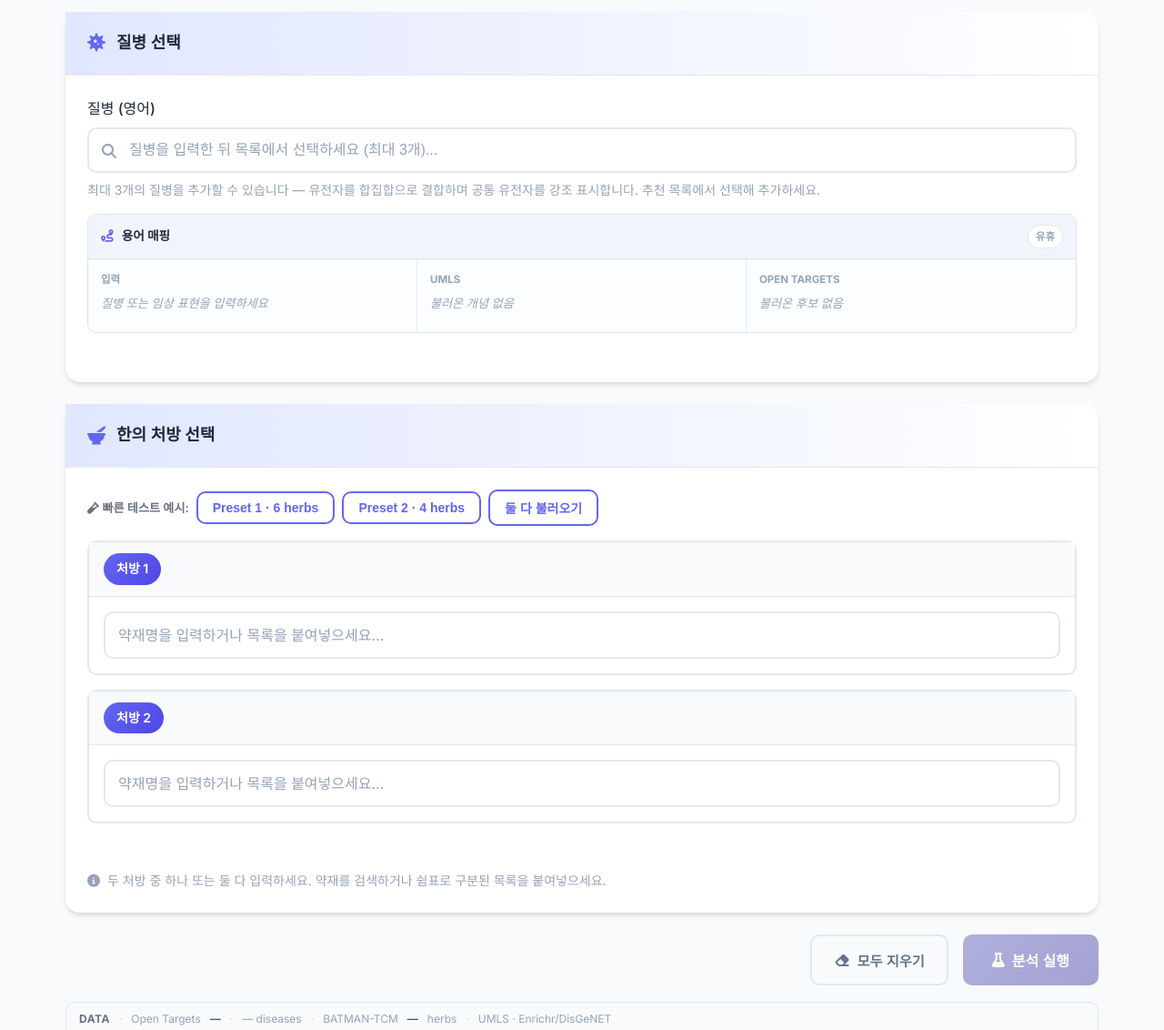
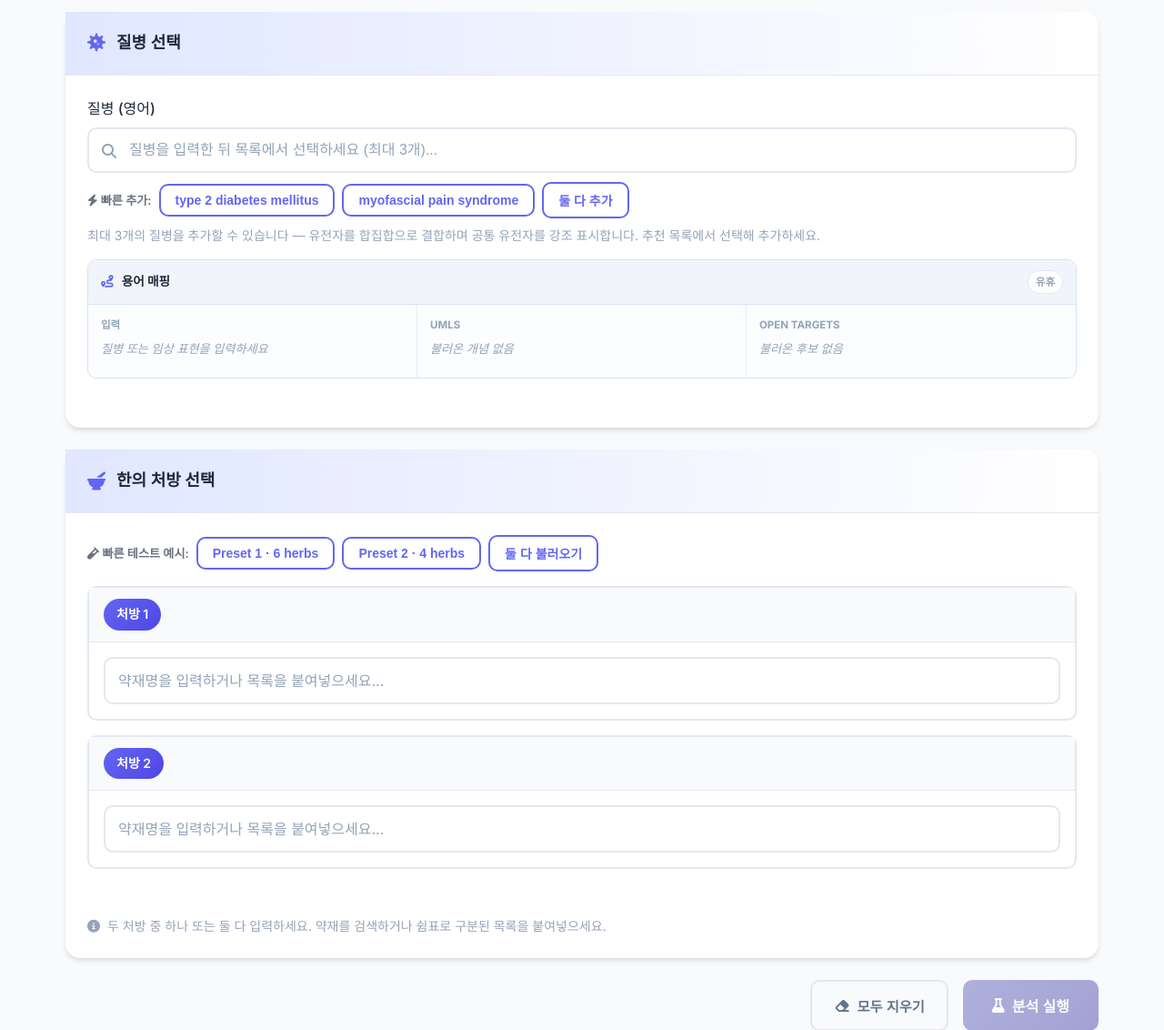
Before and after one commit to kiomllm744/BAIonKM, a Flask app: page / in a window 1280 px wide. Shown: the part 194-1326 px from the top of the page at 91% size. Run offline with Flask 3, Linux system fonts and the light colour scheme; data that the repository does not hold is empty; some libraries are stand-ins or nearby versions.

Commit message:
Analysis form: quick-add default diseases (type 2 diabetes mellitus + myofascial pain syndrome)
Mirrors the prescription quick-test presets: a 'Quick add' bar under the disease input with one button per default disease plus 'Add both'. Buttons carry the exact Open Targets entries (type 2 diabetes mellitus = MONDO_0005148, myofascial pain syndrome = EFO_1001054) and call the existing addDisease(name,id) -- same path as picking from autocomplete (de-dupe + 3-disease cap respected). Bilingual labels (Quick add / 빠른 추가, Add both / 둘 다 추가); disease names stay canonical (proper nouns).

Co-Authored-By: Claude Opus 4.8 (1M context) <noreply@anthropic.com>

```diff
--- a/static/js/app.js
+++ b/static/js/app.js
@@ -991,6 +991,20 @@ function setupEventListeners() {
         btn.addEventListener('click', () => loadPreset(btn.dataset.preset));
     });
 
+    // Quick-add default diseases (mirrors the prescription presets). "Add both"
+    // adds every named preset button's disease; individual buttons add their own.
+    document.querySelectorAll('.disease-preset-btn').forEach(btn => {
+        btn.addEventListener('click', () => {
+            if (btn.dataset.diseaseAddBoth) {
+                document.querySelectorAll('.disease-preset-btn[data-disease-id]').forEach(b => {
+                    addDisease(b.dataset.diseaseName, b.dataset.diseaseId);
+                });
+            } else {
+                addDisease(btn.dataset.diseaseName, btn.dataset.diseaseId);
+            }
+        });
+    });
+
     if (elements.form) {
         elements.form.addEventListener('submit', handleFormSubmit);
     }
--- a/static/js/i18n.js
+++ b/static/js/i18n.js
@@ -48,6 +48,8 @@
       'index.addPrescription': 'Add Prescription',
       'index.presets': 'Quick test presets:',
       'index.loadAll': 'Load both',
+      'index.diseasePresets': 'Quick add:',
+      'index.addBothDiseases': 'Add both',
       'index.herbPlaceholder': 'Type herb name or paste list...',
       'index.herbPlaceholderMore': 'Add more herbs...',
       'index.prescriptionsHint': 'Fill one or both prescriptions. Type to search or paste a comma-separated list of herbs.',
@@ -349,6 +351,8 @@
       'index.addPrescription': '처방 추가',
       'index.presets': '빠른 테스트 예시:',
       'index.loadAll': '둘 다 불러오기',
+      'index.diseasePresets': '빠른 추가:',
+      'index.addBothDiseases': '둘 다 추가',
       'index.herbPlaceholder': '약재명을 입력하거나 목록을 붙여넣으세요...',
       'index.herbPlaceholderMore': '약재 더 추가...',
       'index.prescriptionsHint': '두 처방 중 하나 또는 둘 다 입력하세요. 약재를 검색하거나 쉼표로 구분된 목록을 붙여넣으세요.',
--- a/templates/index.html
+++ b/templates/index.html
@@ -48,6 +48,14 @@
                             <input type="hidden" name="disease_id" id="disease-id-input">
                             <input type="hidden" name="diseases_data" id="diseases-data-input">
                             <div class="disease-chips" id="disease-chips"></div>
+                            <div class="disease-preset-bar" style="display:flex; flex-wrap:wrap; align-items:center; gap:8px; margin-top:10px;">
+                                <span style="font-size:0.82rem; color:#6b7280; font-weight:600;">
+                                    <i class="fas fa-bolt"></i> <span data-i18n="index.diseasePresets">Quick add:</span>
+                                </span>
+                                <button type="button" class="btn btn-outline btn-sm disease-preset-btn" data-disease-name="type 2 diabetes mellitus" data-disease-id="MONDO_0005148">type 2 diabetes mellitus</button>
+                                <button type="button" class="btn btn-outline btn-sm disease-preset-btn" data-disease-name="myofascial pain syndrome" data-disease-id="EFO_1001054">myofascial pain syndrome</button>
+                                <button type="button" class="btn btn-outline btn-sm disease-preset-btn" data-disease-add-both="1" style="font-weight:600;" data-i18n="index.addBothDiseases">Add both</button>
+                            </div>
                             <span class="form-hint" data-i18n="index.diseaseHint">Add up to 3 diseases &mdash; they're combined (union of genes; shared genes highlighted). Pick from the suggestions to add each one.</span>
                             <div class="terminology-panel" id="terminology-panel" aria-live="polite">
                                 <div class="terminology-panel-header">
```
